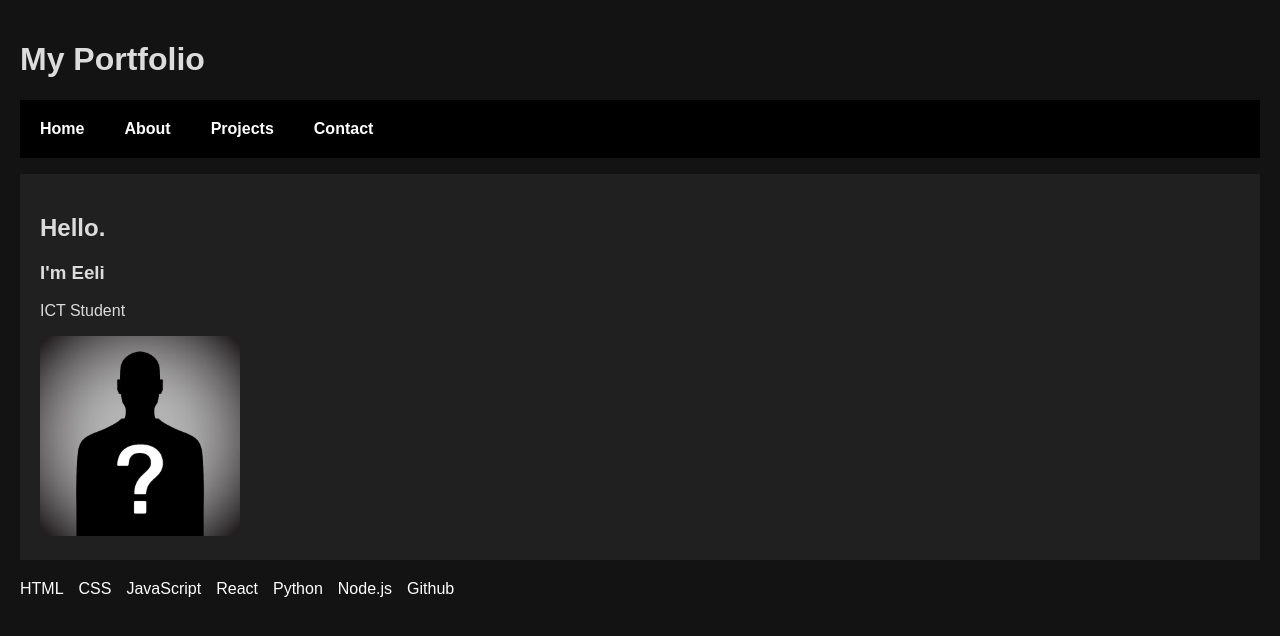
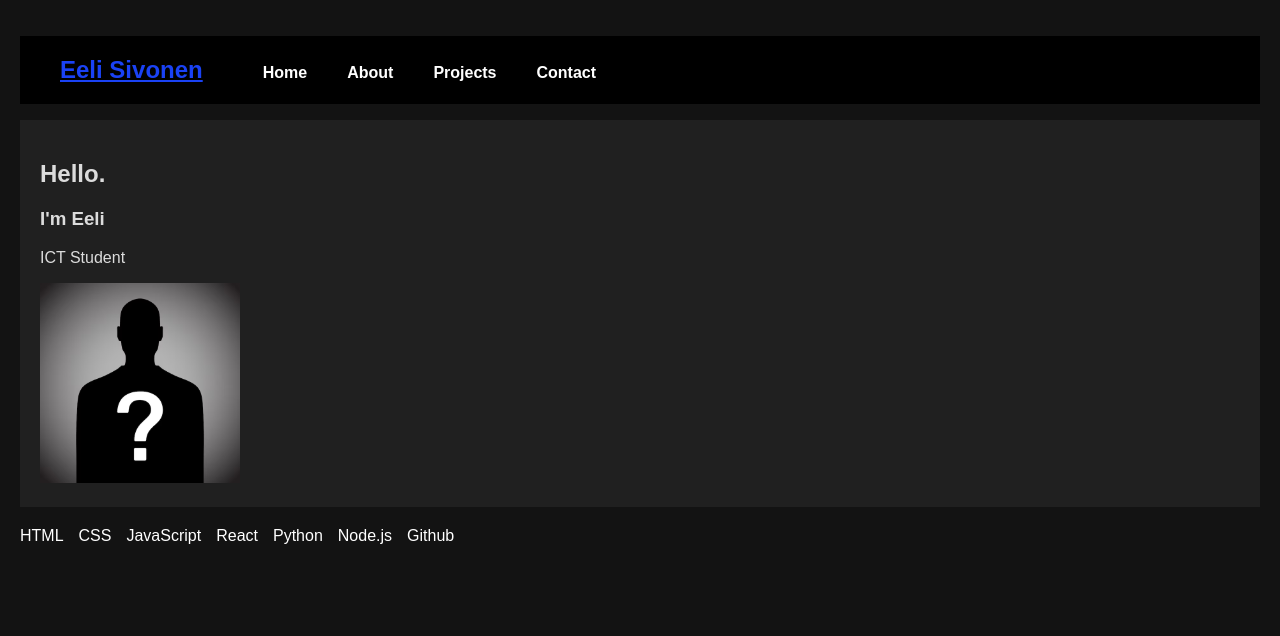
Before and after one commit to d1g1talw4rrior/Portfolio, a React app: page / in a window 1280 px wide. Built offline with nearby package versions, Linux system fonts and the light colour scheme.

Commit message:
small changes

```diff
--- a/src/Main.js
+++ b/src/Main.js
@@ -29,9 +29,10 @@ class Main extends Component {
 
                 <div>
 
-                    <h1>My Portfolio</h1>
-
                     <ul className="header">
+                        <li className="name">
+                            <NavLink to="/">Eeli Sivonen</NavLink>
+                        </li>
 
                         <li>
                             <NavLink to="/home">Home</NavLink>
--- a/src/index.css
+++ b/src/index.css
@@ -15,6 +15,18 @@ body {
 h1, h2, p, ul, li {
 
     font-family: Arial;
+
+}
+
+li.name {
+
+    font-size: 24px;
+
+    font-weight: bold;
+
+    color: white;
+
+    padding: 20px;
 
 }
 
```
